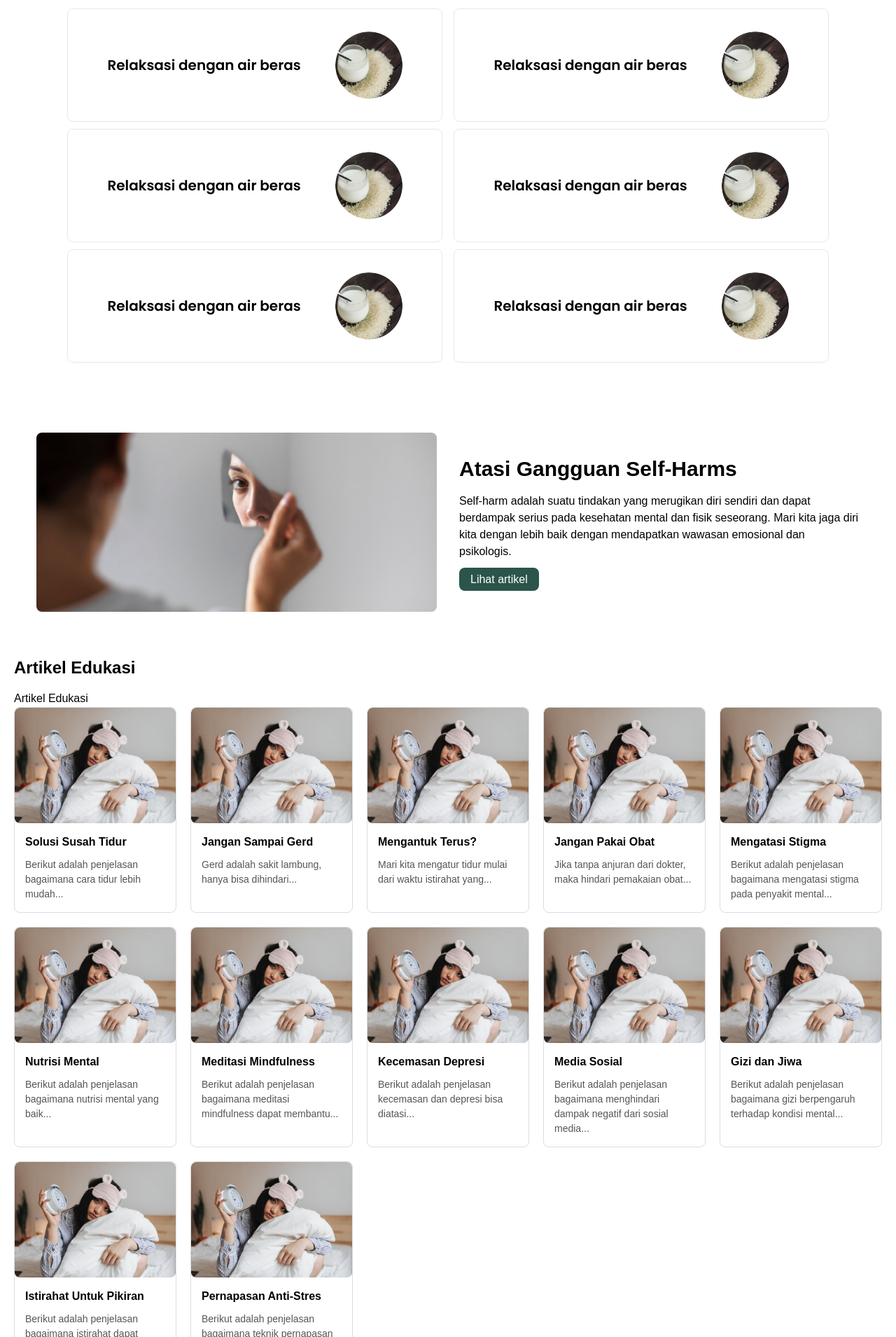
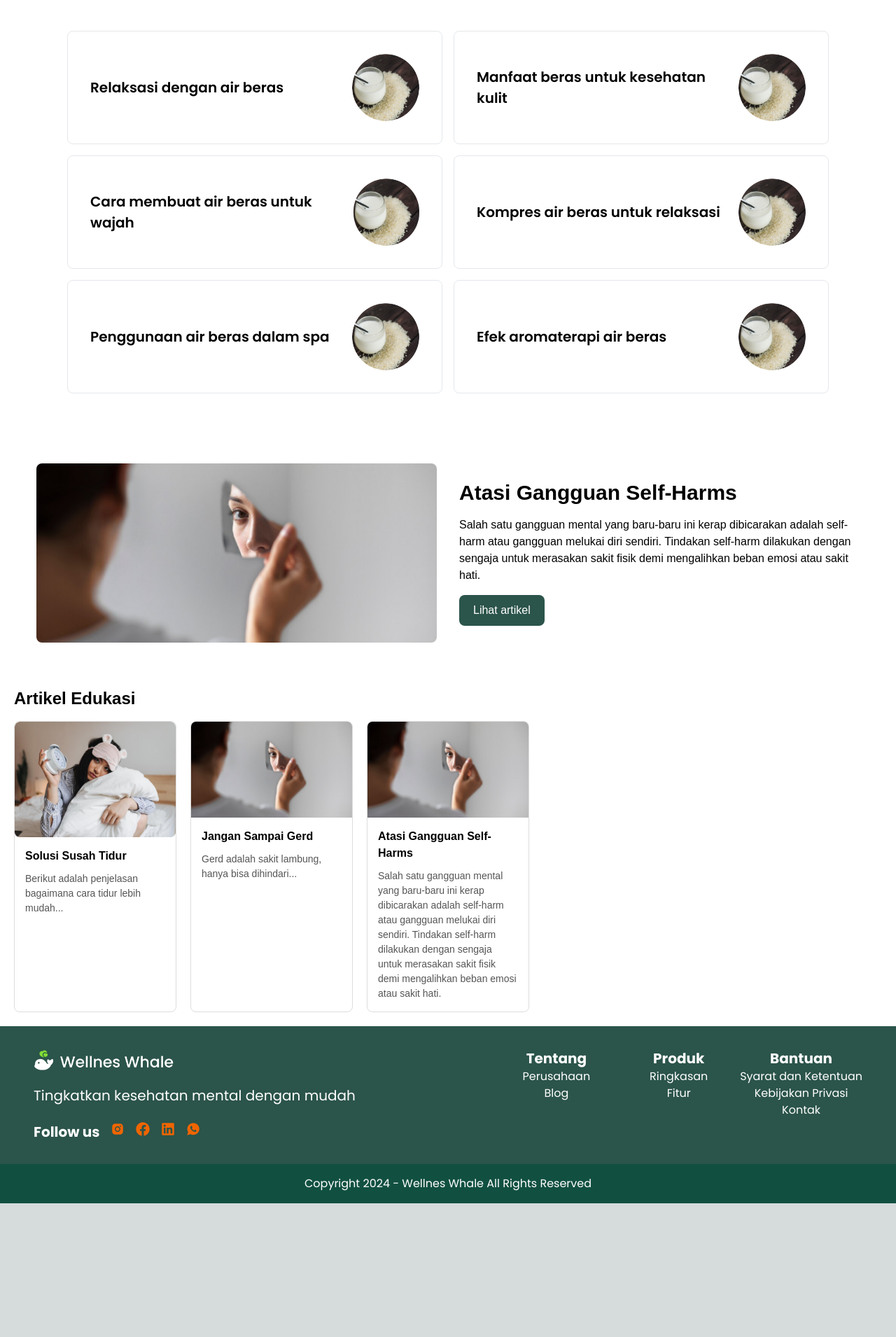
Before and after one commit to aufarhmn/WellnessWhale, a Next.js app in the folder frontend/: page /article in a window 1280 px wide. Shown: the part 890-2800 px from the top of the page at 70% size. After the commit the page ends 2609 px from the top, so only its background shows below. Built offline with nearby package versions, Linux system fonts and the light colour scheme.

Commit message:
feat: create content in interactive article

```diff
--- a/frontend/src/components/Article/ArticleEducation.jsx
+++ b/frontend/src/components/Article/ArticleEducation.jsx
@@ -1,91 +1,54 @@
-// src/pages/ArticleEducation.jsx
-import React from "react";
+// components/ArticleEducation.js
+
+import React, { useState } from "react";
 import Image from "next/image";
-import Link from "next/link";
+import { useRouter } from "next/router";
 import SusahTidur from "../../assets/images/article/SusahTidur.png";
-import SelfHarm from "../../assets/images/article/SelfHarm.png";
+import SelfHarm from "../../assets/images/article/SelfHarm.png"; // Import gambar SelfHarm
+
+const ArticleEducation = () => {
+  const router = useRouter();
+  const [showArticleContent, setShowArticleContent] = useState(false);
 
   const articles = [
     {
+      id: "solusi-susah-tidur",
       title: "Solusi Susah Tidur",
       description:
         "Berikut adalah penjelasan bagaimana cara tidur lebih mudah...",
       image: SusahTidur,
     },
     {
+      id: "jangan-sampai-gerd",
       title: "Jangan Sampai Gerd",
       description: "Gerd adalah sakit lambung, hanya bisa dihindari...",
-    image: SusahTidur,
+      image: SelfHarm,
     },
     {
-    title: "Mengantuk Terus?",
-    description: "Mari kita mengatur tidur mulai dari waktu istirahat yang...",
-    image: SusahTidur,
+      id: "atasi-gangguan-selfharms",
+      title: "Atasi Gangguan Self-Harms",
+      description:
+        "Salah satu gangguan mental yang baru-baru ini kerap dibicarakan adalah self-harm atau gangguan melukai diri sendiri. Tindakan self-harm dilakukan dengan sengaja untuk merasakan sakit fisik demi mengalihkan beban emosi atau sakit hati.",
+      image: SelfHarm,
     },
-  {
-    title: "Jangan Pakai Obat",
-    description:
-      "Jika tanpa anjuran dari dokter, maka hindari pemakaian obat...",
-    image: SusahTidur,
-  },
-  {
-    title: "Mengatasi Stigma",
-    description:
-      "Berikut adalah penjelasan bagaimana mengatasi stigma pada penyakit mental...",
-    image: SusahTidur,
-  },
-  {
-    title: "Nutrisi Mental",
-    description:
-      "Berikut adalah penjelasan bagaimana nutrisi mental yang baik...",
-    image: SusahTidur,
-  },
-  {
-    title: "Meditasi Mindfulness",
-    description:
-      "Berikut adalah penjelasan bagaimana meditasi mindfulness dapat membantu...",
-    image: SusahTidur,
-  },
-  {
-    title: "Kecemasan Depresi",
-    description:
-      "Berikut adalah penjelasan kecemasan dan depresi bisa diatasi...",
-    image: SusahTidur,
-  },
-  {
-    title: "Media Sosial",
-    description:
-      "Berikut adalah penjelasan bagaimana menghindari dampak negatif dari sosial media...",
-    image: SusahTidur,
-  },
-  {
-    title: "Gizi dan Jiwa",
-    description:
-      "Berikut adalah penjelasan bagaimana gizi berpengaruh terhadap kondisi mental...",
-    image: SusahTidur,
-  },
-  {
-    title: "Istirahat Untuk Pikiran",
-    description:
-      "Berikut adalah penjelasan bagaimana istirahat dapat membantu kesehatan mental...",
-    image: SusahTidur,
-  },
-  {
-    title: "Pernapasan Anti-Stres",
-    description:
-      "Berikut adalah penjelasan bagaimana teknik pernapasan dapat mengurangi stres...",
-    image: SusahTidur,
-  },
+    // Tambahkan artikel lainnya sesuai kebutuhan
   ];
 
-export default function ArticleEducation() {
+  const handleCardClick = (id) => {
+    router.push(`/article/${id}`);
+  };
+
+  const handleArticleButtonClick = () => {
+    setShowArticleContent(true);
+  };
+
   return (
     <div style={{ padding: "20px", fontFamily: "Arial, sans-serif" }}>
       {/* Hero Section */}
       <div className="hero p-8 rounded-lg mb-8 flex flex-col md:flex-row items-center">
         <div className="flex-1 mb-4 md:mb-0">
           <Image
-            src={SelfHarm}
+            src={articles[2].image} // Ganti dengan path gambar artikel Self-Harm
             alt="Self-harm awareness"
             width={400}
             height={300}
@@ -94,32 +57,33 @@ export default function ArticleEducation() {
         </div>
         <div className="flex-1 text-center md:text-left md:pl-8">
           <h1 className="text-3xl font-bold mb-4" style={{ color: "black" }}>
-            Atasi Gangguan Self-Harms
+            {articles[2].title} {/* Ganti dengan judul artikel Self-Harm */}
           </h1>
           <p className="mb-4" style={{ color: "black" }}>
-            Self-harm adalah suatu tindakan yang merugikan diri sendiri dan
-            dapat berdampak serius pada kesehatan mental dan fisik seseorang.
-            Mari kita jaga diri kita dengan lebih baik dengan mendapatkan
-            wawasan emosional dan psikologis.
+            {articles[2].description}{" "}
+            {/* Ganti dengan deskripsi artikel Self-Harm */}
           </p>
-          <Link href="/artikel" legacyBehavior>
-            <a
-              style={{ backgroundColor: "#2B544A" }}
-              className="text-white py-2 px-4 rounded-lg"
+          <button
+            onClick={handleArticleButtonClick}
+            style={{
+              backgroundColor: "#2B544A",
+              color: "white",
+              padding: "10px 20px",
+              borderRadius: "8px",
+              border: "none",
+              cursor: "pointer",
+            }}
           >
             Lihat artikel
-            </a>
-          </Link>
+          </button>
         </div>
       </div>
 
+      {/* Article Section */}
+      <section>
         <h2 className="text-2xl font-bold mb-4" style={{ color: "black" }}>
           Artikel Edukasi
         </h2>
-
-      {/* Article Section */}
-      <section>
-        <h2>Artikel Edukasi</h2>
         <div
           style={{
             display: "grid",
@@ -127,15 +91,17 @@ export default function ArticleEducation() {
             gap: "20px",
           }}
         >
-          {articles.map((article, index) => (
+          {articles.map((article) => (
             <div
-              key={index}
+              key={article.id}
               style={{
                 border: "1px solid #ddd",
                 borderRadius: "8px",
                 overflow: "hidden",
                 background: "#fff",
+                cursor: "pointer",
               }}
+              onClick={() => handleCardClick(article.id)} // Mengarahkan ke halaman artikel yang sesuai
             >
               <Image
                 src={article.image}
@@ -166,4 +132,6 @@ export default function ArticleEducation() {
       </section>
     </div>
   );
-}
+};
+
+export default ArticleEducation;
--- a/frontend/src/components/Article/ArticleOption.jsx
+++ b/frontend/src/components/Article/ArticleOption.jsx
@@ -1,86 +1,77 @@
 import React from "react";
-import { Swiper, SwiperSlide } from "swiper/react";
-import { Grid, Pagination } from "swiper/modules";
+import { useRouter } from "next/router";
 import Image from "next/image";
 import Beras from "../../assets/images/hero/beras.png";
 
-import "swiper/css";
-import "swiper/css/grid";
-import "swiper/css/pagination";
+const articles = [
+  {
+    id: 1,
+    title: "Relaksasi dengan air beras",
+    image: Beras,
+  },
+  {
+    id: 2,
+    title: "Manfaat beras untuk kesehatan kulit",
+    image: Beras,
+  },
+  {
+    id: 3,
+    title: "Cara membuat air beras untuk wajah",
+    image: Beras,
+  },
+  {
+    id: 4,
+    title: "Kompres air beras untuk relaksasi",
+    image: Beras,
+  },
+  {
+    id: 5,
+    title: "Penggunaan air beras dalam spa",
+    image: Beras,
+  },
+  {
+    id: 6,
+    title: "Efek aromaterapi air beras",
+    image: Beras,
+  },
+];
 
-export default function ArticleOption() {
+const ArticleOption = () => {
+  const router = useRouter();
+
+  const handleCardClick = (id) => {
+    router.push(`/article/${id}`);
+  };
+
   return (
-    <>
     <div className="flex flex-col w-full h-auto px-24 py-12">
-        <div className="w-full h-fit">
-          <p className="font-['Poppins'] text-[36px] font-semibold">
+      <div className="w-full h-fit mb-8">
+        <p className="font-['Poppins'] text-[36px] font-semibold text-black">
           Artikel Interaktif
         </p>
       </div>
-        <div className="w-full h-fit">
-          <Swiper
-            slidesPerView={1}
-            grid={{
-              rows: 3,
-              fill: "row"
-            }}
-            spaceBetween={10}
-            pagination={{
-              clickable: true
-            }}
-            modules={[Grid, Pagination]}
+      <div className="grid grid-cols-2 gap-4">
+        {articles.map((article) => (
+          <div
+            key={article.id}
+            className="flex flex-row items-center justify-between border rounded-lg px-8 py-8 cursor-pointer"
+            onClick={() => handleCardClick(article.id)}
           >
-            <SwiperSlide>
-              <div className="grid grid-cols-2 gap-4">
-                <div className="flex flex-row items-center justify-around border rounded-lg px-8 py-8">
-                  <p className="font-['Poppins'] text-[20px] font-semibold">
-                    Relaksasi dengan air beras
+            <p className="font-['Poppins'] text-[20px] font-semibold text-black">
+              {article.title}
             </p>
-                  <Image src={Beras} className="rounded-full w-24 h-24" />
-                </div>
-                <div className="flex flex-row items-center justify-around border rounded-lg px-8 py-8">
-                  <p className="font-['Poppins'] text-[20px] font-semibold">
-                    Relaksasi dengan air beras
-                  </p>
-                  <Image src={Beras} className="rounded-full w-24 h-24" />
+            <div className="w-24 h-24 overflow-hidden rounded-full">
+              <Image
+                src={article.image}
+                className="object-cover w-full h-full"
+                alt={article.title}
+              />
             </div>
           </div>
-            </SwiperSlide>
-            <SwiperSlide>
-              <div className="grid grid-cols-2 gap-4">
-                <div className="flex flex-row items-center justify-around border rounded-lg px-8 py-8">
-                  <p className="font-['Poppins'] text-[20px] font-semibold">
-                    Relaksasi dengan air beras
-                  </p>
-                  <Image src={Beras} className="rounded-full w-24 h-24" />
-                </div>
-                <div className="flex flex-row items-center justify-around border rounded-lg px-8 py-8">
-                  <p className="font-['Poppins'] text-[20px] font-semibold">
-                    Relaksasi dengan air beras
-                  </p>
-                  <Image src={Beras} className="rounded-full w-24 h-24" />
+        ))}
       </div>
     </div>
-            </SwiperSlide>
-            <SwiperSlide>
-              <div className="grid grid-cols-2 gap-4">
-                <div className="flex flex-row items-center justify-around border rounded-lg px-8 py-8">
-                  <p className="font-['Poppins'] text-[20px] font-semibold">
-                    Relaksasi dengan air beras
-                  </p>
-                  <Image src={Beras} className="rounded-full w-24 h-24" />
-                </div>
-                <div className="flex flex-row items-center justify-around border rounded-lg px-8 py-8">
-                  <p className="font-['Poppins'] text-[20px] font-semibold">
-                    Relaksasi dengan air beras
-                  </p>
-                  <Image src={Beras} className="rounded-full w-24 h-24" />
-                </div>
-              </div>
-            </SwiperSlide>
-          </Swiper>
-        </div>
-      </div>
-    </>
   );
-}
+};
+
+export default ArticleOption;
--- /dev/null
+++ b/frontend/src/pages/article/[idEducation].jsx
@@ -0,0 +1,63 @@
+// components/[idEducation].jsx
+
+import React from "react";
+import { useRouter } from "next/router";
+
+const articlesData = {
+  "solusi-susah-tidur": {
+    title: "Solusi Susah Tidur",
+    content: "Ini adalah isi artikel untuk Solusi Susah Tidur...",
+  },
+  "jangan-sampai-gerd": {
+    title: "Jangan Sampai Gerd",
+    content: "Ini adalah isi artikel untuk Jangan Sampai Gerd...",
+  },
+  "atasi-gangguan-selfharms": {
+    title: "Atasi Gangguan Self-Harms",
+    content:
+      "Salah satu gangguan mental yang baru-baru ini kerap dibicarakan adalah self-harm atau gangguan melukai diri sendiri. Tindakan self-harm dilakukan dengan sengaja untuk merasakan sakit fisik demi mengalihkan beban emosi atau sakit hati...",
+  },
+};
+
+const ArticleDetail = ({ article }) => {
+  const router = useRouter();
+
+  if (router.isFallback) {
+    return <div>Loading...</div>;
+  }
+
+  if (!article) {
+    return (
+      <div className="p-8 bg-white text-black min-h-screen">
+        Article not found
+      </div>
+    );
+  }
+
+  return (
+    <div className="p-8 bg-white text-black min-h-screen">
+      <h1>{article.title}</h1>
+      <p>{article.content}</p>
+    </div>
+  );
+};
+
+export async function getStaticPaths() {
+  const paths = Object.keys(articlesData).map((idEducation) => ({
+    params: { idEducation },
+  }));
+
+  return { paths, fallback: true };
+}
+
+export async function getStaticProps({ params }) {
+  const article = articlesData[params.idEducation];
+
+  return {
+    props: {
+      article,
+    },
+  };
+}
+
+export default ArticleDetail;
--- /dev/null
+++ b/frontend/src/pages/article/[id].jsx
@@ -0,0 +1,57 @@
+import { useRouter } from "next/router";
+import Image from "next/image";
+import Beras from "../../assets/images/article/Beras.png";
+
+const articles = [
+  {
+    id: 1,
+    title: "Relaksasi dengan air beras",
+    content:
+      "Relaksasi dengan air beras adalah salah satu metode relaksasi yang melibatkan penggunaan air beras dalam prosesnya. Metode ini memiliki dasar pada kepercayaan bahwa air beras memiliki sifat yang dapat membantu merilekskan tubuh dan pikiran. Berikut adalah penjelasan lebih lanjut mengenai relaksasi dengan air beras:",
+    audioFiles: ["airberas.mp3"],
+    description:
+      "Salah satu cara yang umum adalah dengan menambahkan air beras ke dalam air mandi. Proses merendam tubuh dalam campuran air beras diyakini mampu memberikan efek menenangkan pada kulit dan meredakan ketegangan otot. Kandungan alami dalam air beras diyakini dapat memberikan sensasi segar yang membuat pengalaman mandi menjadi lebih menyenangkan dan menenangkan.\n\nSelain digunakan dalam mandi, air beras juga bisa diaplikasikan pada proses pijatan atau kompres. Setelah merendamkan beras dari air rendaman, air tersebut dapat digunakan untuk merendam kain atau handuk, yang kemudian dapat digunakan untuk memijat bagian tubuh yang membutuhkan relaksasi, seperti pundak atau wajah. Pijatan dengan air beras dipercaya dapat meningkatkan peredaran darah dan menciptakan pengalaman relaksasi yang lebih mendalam.\n\nMetode relaksasi ini juga dapat melibatkan sentuhan urut aroma terapi dengan menambahkan minyak esensial atau bunga-bungaan ke dalam air beras. Aroma yang dihasilkan tidak hanya memberikan kesegaran, tetapi juga diyakini dapat meredakan stres dan meningkatkan suasana hati.\n\nMeskipun relaksasi dengan air beras dapat memberikan manfaat, tetap disarankan untuk berkonsultasi dengan ahli sebelum mencobanya, terutama jika Anda memiliki kondisi kulit atau kesehatan tertentu. Dengan penggunaan yang tepat, air beras dapat menjadi bagian dari ritual sederhana untuk mengusir kelelahan dan mencapai ketenangan dalam kehidupan sehari-hari.",
+  },
+  // Artikel lainnya...
+];
+
+const ArticleDetail = () => {
+  const router = useRouter();
+  const { id } = router.query;
+  const article = articles.find((article) => article.id == id);
+
+  if (!article) {
+    return (
+      <div className="p-8 bg-white text-black min-h-screen">
+        Article not found
+      </div>
+    );
+  }
+
+  return (
+    <div className="p-8 bg-white text-black min-h-screen">
+      <div className="flex flex-col items-center">
+        <Image src={Beras} className="w-24 h-24" alt="Beras Image" />
+        <h1 className="text-3xl font-semibold mt-4">{article.title}</h1>
+      </div>
+      <div className="mt-8">
+        <p>{article.content}</p>
+        <div className="mt-8">
+          {article.audioFiles.map((audio, index) => (
+            <div key={index} className="my-4">
+              <audio controls className="w-full">
+                <source src={`/audio/${audio}`} type="audio/mp3" />
+                Your browser does not support the audio element.
+              </audio>
+            </div>
+          ))}
+        </div>
+        <div className="mt-8">
+          <p>{article.description}</p>
+        </div>
+      </div>
+    </div>
+  );
+};
+
+export default ArticleDetail;
--- a/frontend/src/pages/article/index.jsx
+++ b/frontend/src/pages/article/index.jsx
@@ -1,8 +1,8 @@
 import Navbar from "../../components/Navbar";
 import Footer from "../../components/Footer";
 import ArticleHero from "../../components/Article/ArticleHero";
+import ArticleEducation from "../../components/Article/ArticleEducation";
 import ArticleOption from "../../components/Article/ArticleOption";
-import ArticleEducation from "../../components/Article/ArticleEducation";
 
 export default function Article() {
   return (
--- a/frontend/src/styles/globals.css
+++ b/frontend/src/styles/globals.css
@@ -101,10 +101,10 @@ body {
     padding-bottom: 6px !important;
   }
   .container {
-    flex-direction: column; /* Mengubah tata letak menjadi kolom */
+    flex-direction: column;
   }
   .image-container {
-    order: 2; /* Mengubah urutan elemen */
-    margin-bottom: 20px; /* Menambahkan ruang di antara elemen */
+    order: 2;
+    margin-bottom: 20px;
   }
 }
```
Also changed, not shown: frontend/src/components/Article/ArticleHero.jsx (+11 -6 lines), frontend/src/assets/images/article/Beras.png (added), 1 other file (tests, documents, lock files or other folders). Lines whose indentation alone changed are shown as unchanged.
